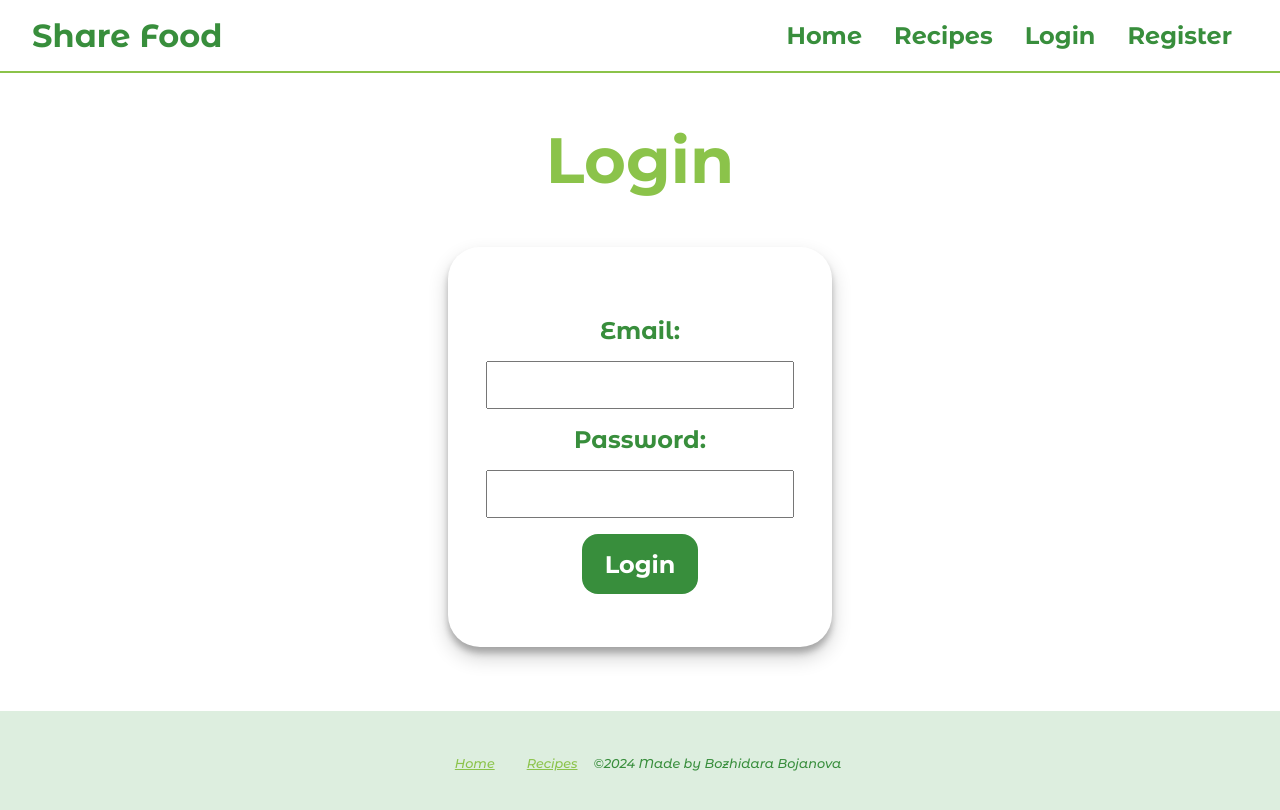
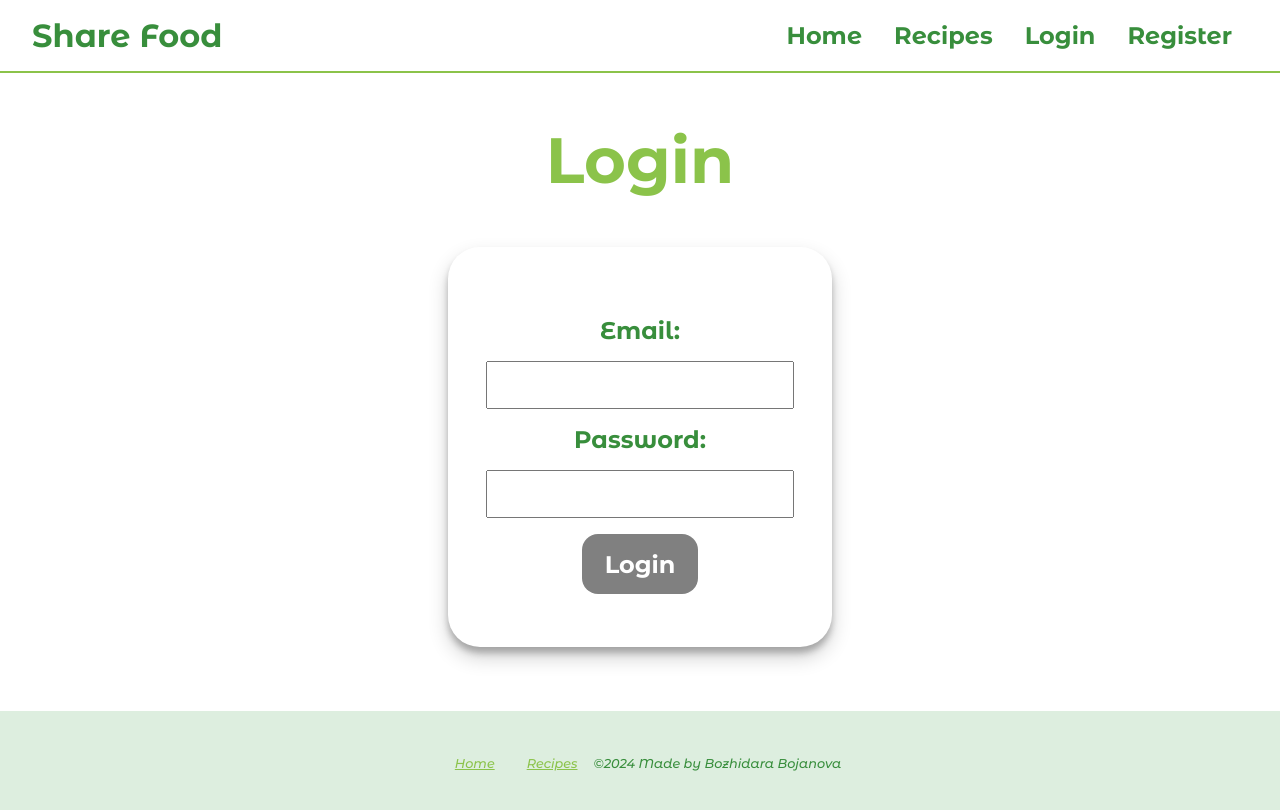
Before and after one commit to BojidaraBojanova/ShareRecipesApp, an Angular app in the folder client/: page /login in a window 1280 px wide. Shown: the top 810 px of the page. Built offline with nearby package versions, Linux system fonts and the light colour scheme.

Commit message:
Updated login button

```diff
--- a/client/src/app/user/login/login.component.css
+++ b/client/src/app/user/login/login.component.css
@@ -66,14 +66,23 @@
     height: 15%;
     font-size: 1.5rem;
     color: white;
-    background-color: #388E3C;
     border: none;
     border-radius: 1rem;
-    cursor: pointer;
     font-family: 'CustomFont-Bold';
 }
 
-.loginBtn:hover{
+.invalid-button{
+    background-color: gray;
+    cursor:default;
+}
+
+.valid-button{
+    background-color: #388E3C;
+    cursor: pointer;
+
+}
+
+.valid-button:hover{
     background-color: #8BC34A;
 }
 
--- a/client/src/app/user/login/login.component.html
+++ b/client/src/app/user/login/login.component.html
@@ -21,7 +21,9 @@
                     <p class="error" *ngIf="form.get('password')?.errors?.['required']">Password is required!</p>
                     <p class="error" *ngIf="form.get('password')?.errors?.['appPasswordValidator']">Password must contain at least 8 characters, one uppercase letter, one lowercase letter, one digit and one special character!</p>
                 </ng-container>
-                <button type="submit" class="loginBtn">Login</button>
+                <button type="submit" class="loginBtn"
+                [ngClass]="{'invalid-button': form.invalid , 'valid-button' : !form.invalid}"
+                >Login</button>
             </form>
         </div>
 
```
